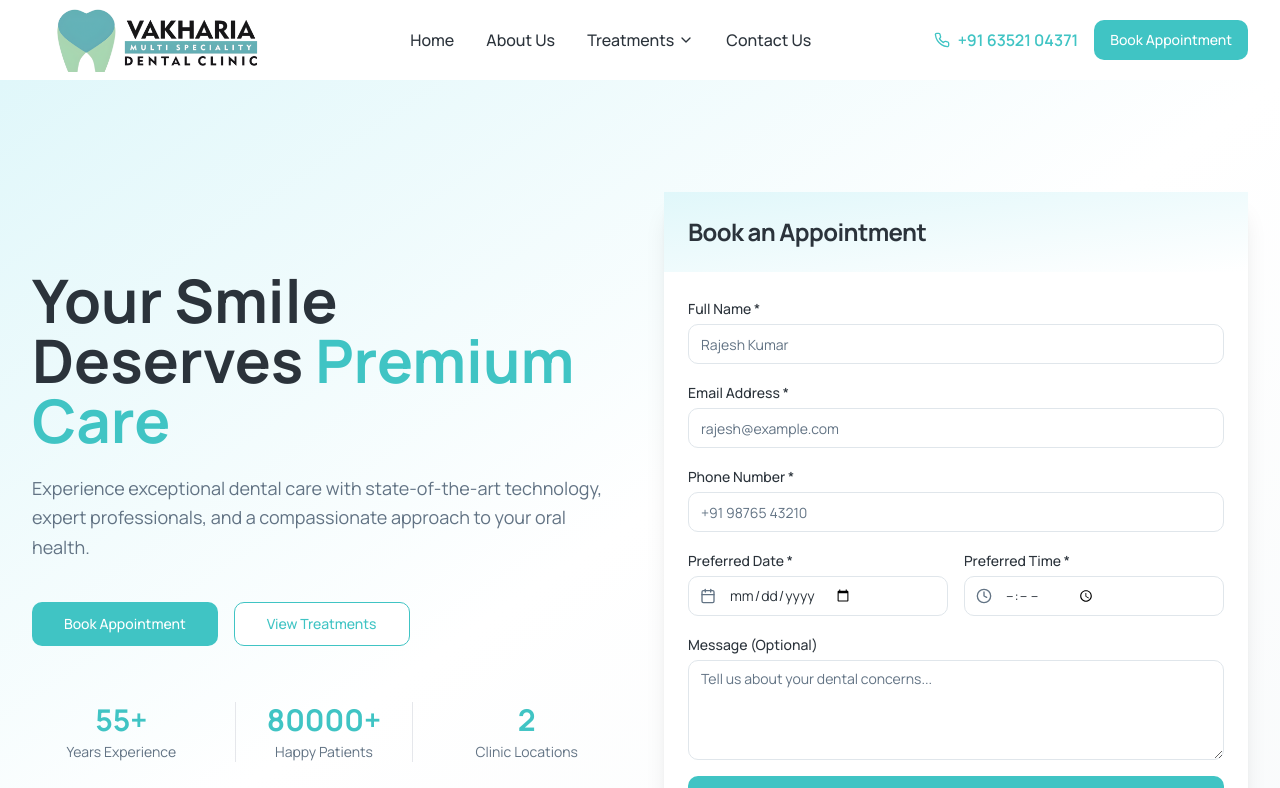
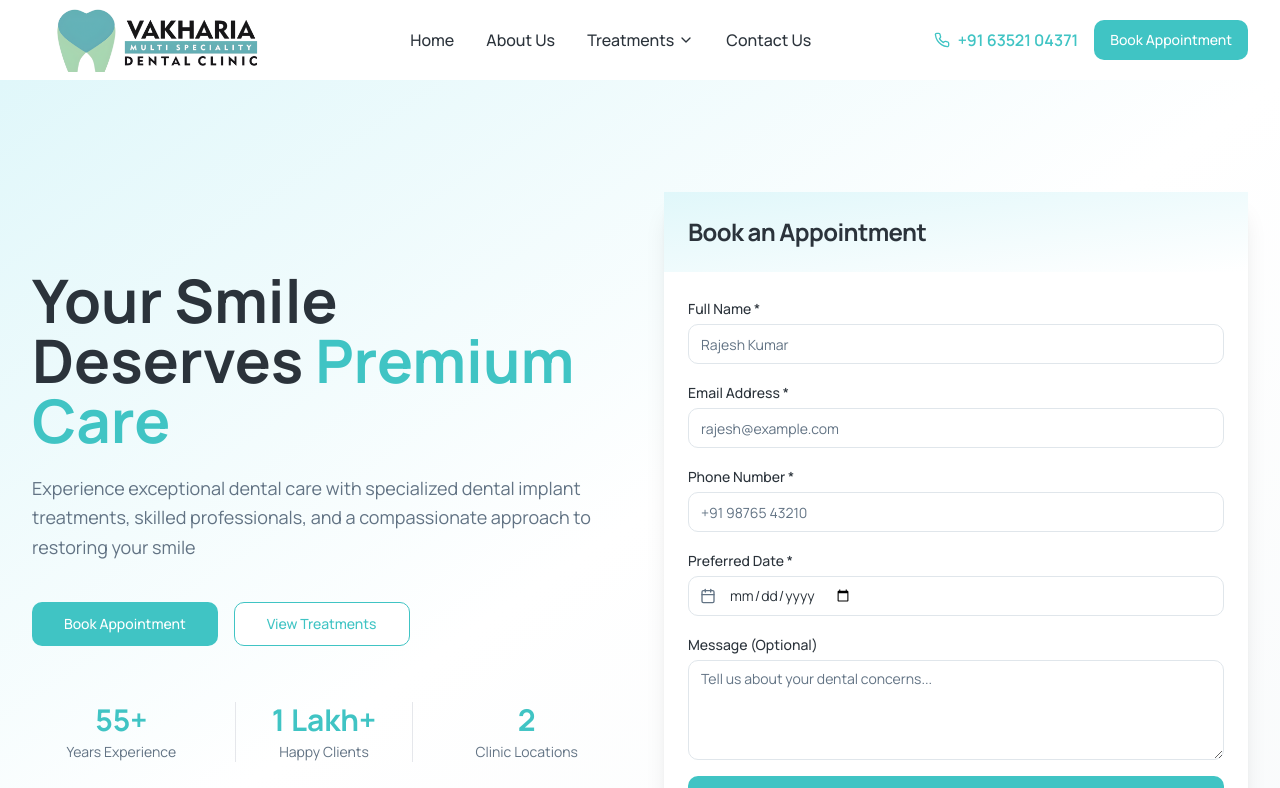
Before and after one commit to jayraiwebbolt-create/vakharia-clinic, a Next.js app: page / in a window 1280 px wide. Shown: the top 788 px of the page. Built offline with nearby package versions, Linux system fonts and the light colour scheme.

Commit message:
Updated page.tsx

```diff
--- a/app/page.tsx
+++ b/app/page.tsx
@@ -32,7 +32,7 @@ export default function Home() {
                 <span className="text-dental-teal">Premium Care</span>
               </h1>
               <p className="text-lg text-muted-foreground leading-relaxed max-w-xl">
-                Experience exceptional dental care with state-of-the-art technology, expert professionals, and a compassionate approach to your oral health.
+                Experience exceptional dental care with specialized dental implant treatments, skilled professionals, and a compassionate approach to restoring your smile
               </p>
               <div className="flex flex-col sm:flex-row gap-4 pt-4">
                 <Link href="/contact-us">
@@ -52,8 +52,8 @@ export default function Home() {
                   <div className="text-xs sm:text-sm text-muted-foreground">Years Experience</div>
                 </div>
                 <div className="text-center border-x border-gray-200">
-                  <div className="text-2xl sm:text-3xl font-bold text-dental-teal mb-1">80000+</div>
-                  <div className="text-xs sm:text-sm text-muted-foreground">Happy Patients</div>
+                  <div className="text-2xl sm:text-3xl font-bold text-dental-teal mb-1">1 Lakh+</div>
+                  <div className="text-xs sm:text-sm text-muted-foreground">Happy Clients</div>
                 </div>
                 <div className="text-center">
                   <div className="text-2xl sm:text-3xl font-bold text-dental-teal mb-1">2</div>
@@ -175,12 +175,6 @@ export default function Home() {
               slug="dental-implants"
             />
             <TreatmentCard
-              icon={AlignVerticalSpaceAround}
-              title="Invisalign®"
-              description="Straighten your teeth discreetly with clear aligners."
-              slug="invisalign"
-            />
-            <TreatmentCard
               icon={Shield}
               title="Root Canal Treatments"
               description="Save infected teeth with painless, modern endodontic care."
@@ -203,6 +197,12 @@ export default function Home() {
               title="Wisdom Tooth Surgery"
               description="Safe and comfortable extraction procedures for wisdom teeth."
               slug="wisdom-tooth-surgery"
+            />
+            <TreatmentCard
+              icon={AlignVerticalSpaceAround}
+              title="Invisalign®"
+              description="Straighten your teeth discreetly with clear aligners."
+              slug="invisalign"
             />
           </div>
 
--- a/components/AppointmentForm.tsx
+++ b/components/AppointmentForm.tsx
@@ -6,7 +6,7 @@ import { Input } from '@/components/ui/input';
 import { Textarea } from '@/components/ui/textarea';
 import { Label } from '@/components/ui/label';
 import { Card, CardContent, CardHeader, CardTitle } from '@/components/ui/card';
-import { Calendar, Clock } from 'lucide-react';
+import { Calendar } from 'lucide-react';
 
 export default function AppointmentForm() {
   const [formData, setFormData] = useState({
@@ -14,7 +14,6 @@ export default function AppointmentForm() {
     email: '',
     phone: '',
     date: '',
-    time: '',
     message: '',
   });
   const [isSubmitting, setIsSubmitting] = useState(false);
@@ -23,7 +22,7 @@ export default function AppointmentForm() {
     e.preventDefault();
     setIsSubmitting(true);
 
-    const whatsappMessage = `Hi, I would like to book an appointment.%0A%0AName: ${formData.name}%0AEmail: ${formData.email}%0APhone: ${formData.phone}%0APreferred Date: ${formData.date}%0APreferred Time: ${formData.time}%0AMessage: ${formData.message || 'None'}`;
+    const whatsappMessage = `Hi, I would like to book an appointment.%0A%0AName: ${formData.name}%0AEmail: ${formData.email}%0APhone: ${formData.phone}%0APreferred Date: ${formData.date}%0AMessage: ${formData.message || 'None'}`;
 
     window.open(`https://wa.me/916352104371?text=${whatsappMessage}`, '_blank');
 
@@ -32,7 +31,6 @@ export default function AppointmentForm() {
       email: '',
       phone: '',
       date: '',
-      time: '',
       message: '',
     });
 
@@ -94,7 +92,6 @@ export default function AppointmentForm() {
             />
           </div>
 
-          <div className="grid grid-cols-2 gap-4">
           <div>
             <Label htmlFor="date">Preferred Date *</Label>
             <div className="relative mt-1">
@@ -108,23 +105,6 @@ export default function AppointmentForm() {
                 required
                 className="pl-10"
               />
-              </div>
-            </div>
-
-            <div>
-              <Label htmlFor="time">Preferred Time *</Label>
-              <div className="relative mt-1">
-                <Clock className="absolute left-3 top-1/2 transform -translate-y-1/2 w-4 h-4 text-muted-foreground pointer-events-none" />
-                <Input
-                  id="time"
-                  name="time"
-                  type="time"
-                  value={formData.time}
-                  onChange={handleChange}
-                  required
-                  className="pl-10"
-                />
-              </div>
             </div>
           </div>
 
```
Lines whose indentation alone changed are shown as unchanged.
